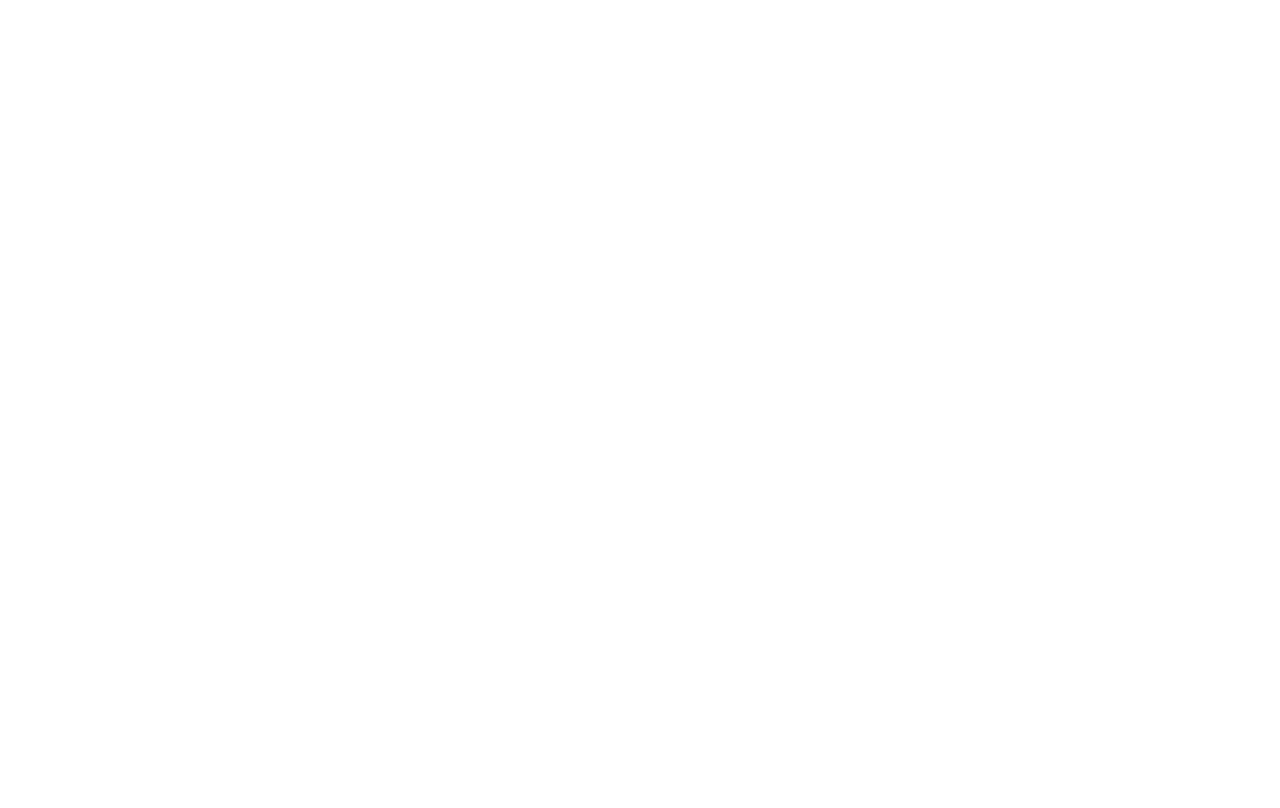
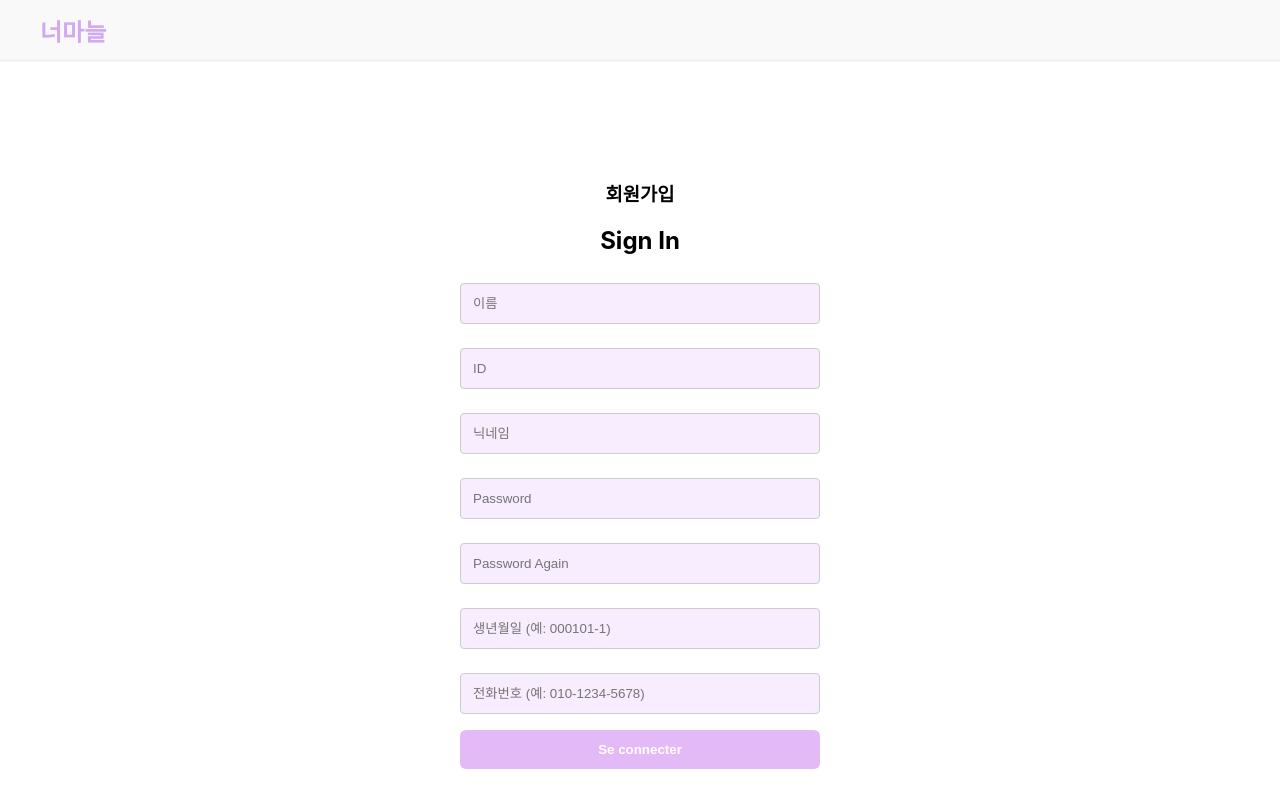
Before and after one commit to YaHoaeoay/demo_front, a React (Create React App) app: page /signup in a window 1280 px wide. Before the commit this address had no page. Shown: the top 808 px of the page. Built offline with nearby package versions, Linux system fonts and the light colour scheme.

Commit message:
회원가입&DB 연동 완료

```diff
--- a/src/App.js
+++ b/src/App.js
@@ -13,7 +13,7 @@ function App() {
         <Route path="/" element={<Home />} />
         <Route path="/create" element={<Create />} />
         <Route path="/login" element={<Login />} />         {/* 로그인 */}
-        <Route path="/register" element={<Register />} />   {/* 회원가입 */}
+        <Route path="/signup" element={<Register />} />   {/* 회원가입 */}
       </Routes>
     </Router>
   );
--- a/src/pages/Login.js
+++ b/src/pages/Login.js
@@ -106,7 +106,7 @@ function Login() {
         </form>
 
         <div style={styles.signup}>
-          <a href="/register">회원가입</a>
+          <a href="/signup">회원가입</a>
         </div>
       </div>
     </div>
--- a/src/pages/Register.js
+++ b/src/pages/Register.js
@@ -48,20 +48,40 @@ function Register() {
     id: "",
     nickname: "",
     password: "",
-    confirmPassword: "",
-    birth: "",
-    phone: "",
+    password_check: "",
+    birthday: "",
+    phone_number: "",
   });
 
   const handleChange = (e) => {
     setForm({ ...form, [e.target.name]: e.target.value });
   };
 
-  const handleSubmit = (e) => {
-    e.preventDefault();
-    console.log("회원가입 정보:", form);
-    // 회원가입 처리 로직
-  };
+  const handleSubmit = async (e) => {
+  e.preventDefault();
+
+  const formData = new FormData();
+  formData.append("name", form.name);
+  formData.append("id", form.id);
+  formData.append("nickname", form.nickname);
+  formData.append("password", form.password);
+  formData.append("password_check", form.password_check);
+  formData.append("birthday", form.birthday);
+  formData.append("phone_number", form.phone_number);
+
+  try {
+    const res = await fetch("http://localhost:8000/signup", {
+      method: "POST",
+      body: formData,
+    });
+
+    if (!res.ok) throw new Error("서버 응답 오류");
+    const text = await res.text();
+    console.log("회원가입 완료:", text);
+  } catch (err) {
+    console.error("회원가입 중 오류 발생:", err);
+  }
+};
 
   return (
     <div>
@@ -105,23 +125,23 @@ function Register() {
           />
           <input
             type="password"
-            name="confirmPassword"
+            name="password_check"
             placeholder="Password Again"
-            value={form.confirmPassword}
+            value={form.password_check}
             onChange={handleChange}
             style={styles.input}
           />
           <input
-            name="birth"
-            placeholder="생년월일 (예: 000101)"
-            value={form.birth}
+            name="birthday"
+            placeholder="생년월일 (예: 000101-1)"
+            value={form.birthday}
             onChange={handleChange}
             style={styles.input}
           />
           <input
-            name="phone"
+            name="phone_number"
             placeholder="전화번호 (예: 010-1234-5678)"
-            value={form.phone}
+            value={form.phone_number}
             onChange={handleChange}
             style={styles.input}
           />
```
